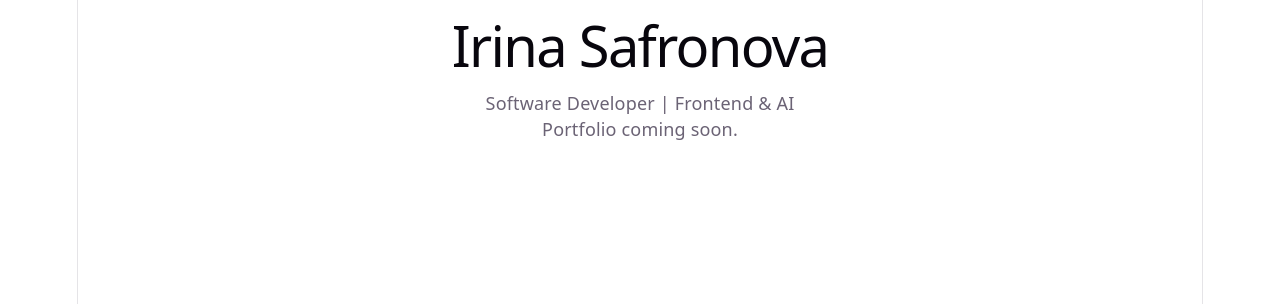
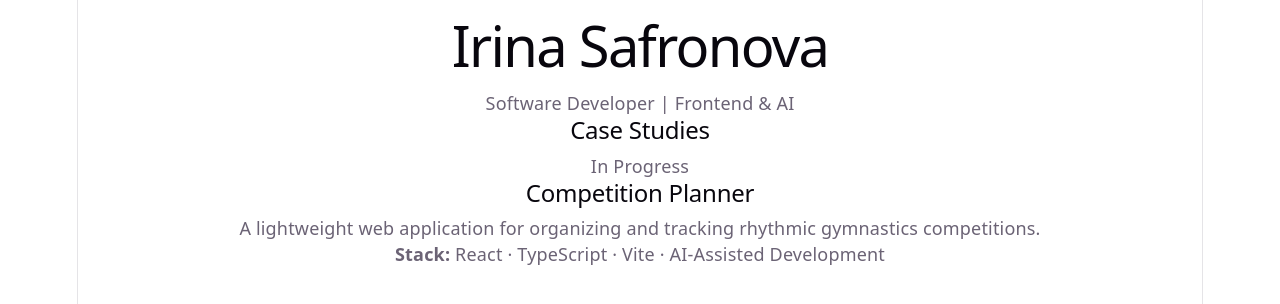
Before and after one commit to rabbitrunout/irina-ai-portfolio, a React (Vite) app: page / in a window 1280 px wide. Shown: the top 304 px of the page. Built offline with nearby package versions, Linux system fonts and the light colour scheme.

Commit message:
feat: add Competition Planner case study

```diff
--- a/src/App.tsx
+++ b/src/App.tsx
@@ -1,9 +1,28 @@
+import CaseStudyCard from './components/CaseStudyCard'
+
 function App() {
   return (
     <main>
-      <h1>Irina Safronova</h1>
-      <p>Software Developer | Frontend & AI</p>
-      <p>Portfolio coming soon.</p>
+      <header>
+        <h1>Irina Safronova</h1>
+        <p>Software Developer | Frontend & AI</p>
+      </header>
+
+      <section aria-labelledby="case-studies-heading">
+        <h2 id="case-studies-heading">Case Studies</h2>
+
+        <CaseStudyCard
+          title="Competition Planner"
+          status="In Progress"
+          description="A lightweight web application for organizing and tracking rhythmic gymnastics competitions."
+          technologies={[
+            'React',
+            'TypeScript',
+            'Vite',
+            'AI-Assisted Development',
+          ]}
+        />
+      </section>
     </main>
   )
 }
--- /dev/null
+++ b/src/components/CaseStudyCard.tsx
@@ -0,0 +1,29 @@
+type CaseStudyCardProps = {
+  title: string
+  status: string
+  description: string
+  technologies: string[]
+}
+
+function CaseStudyCard({
+  title,
+  status,
+  description,
+  technologies,
+}: CaseStudyCardProps) {
+  return (
+    <article>
+      <span>{status}</span>
+
+      <h2>{title}</h2>
+
+      <p>{description}</p>
+
+      <p>
+        <strong>Stack:</strong> {technologies.join(' · ')}
+      </p>
+    </article>
+  )
+}
+
+export default CaseStudyCard
```
